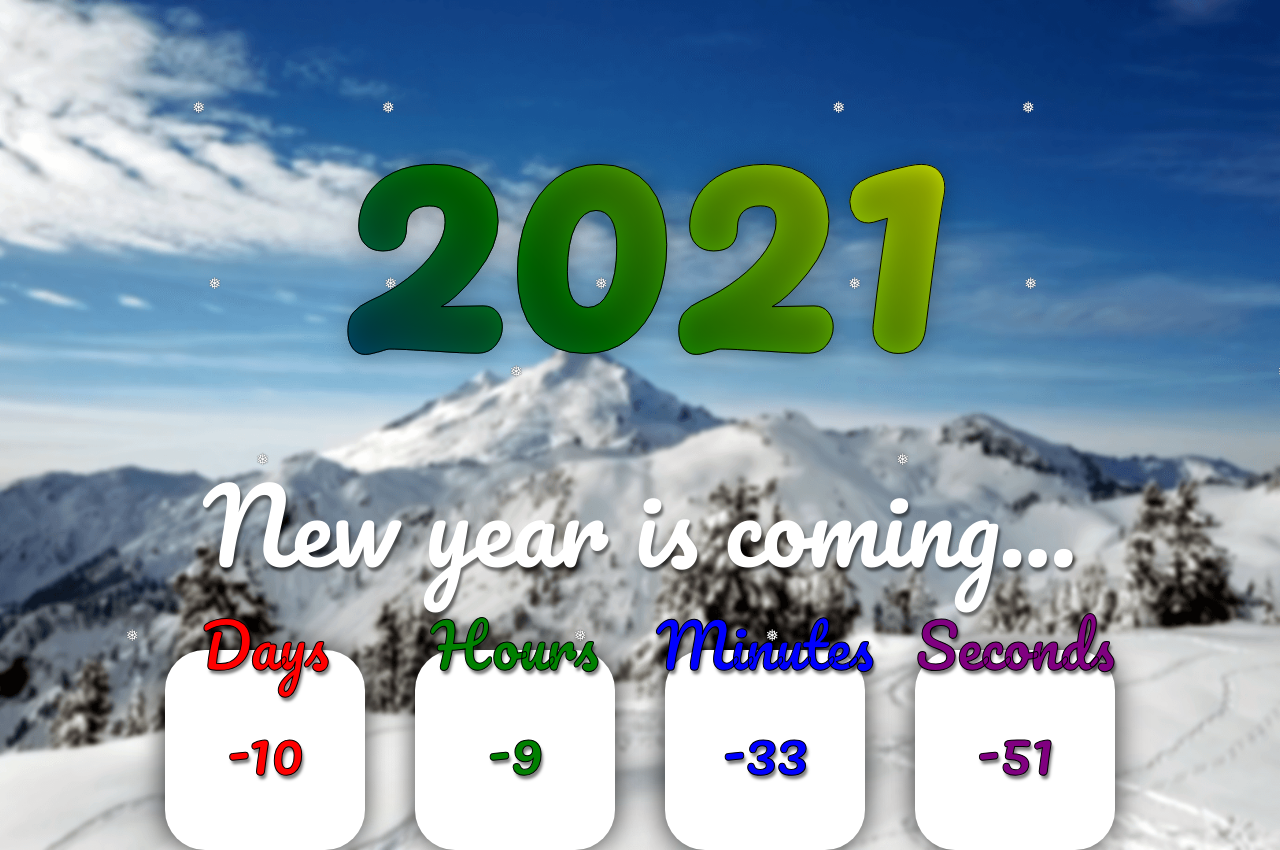
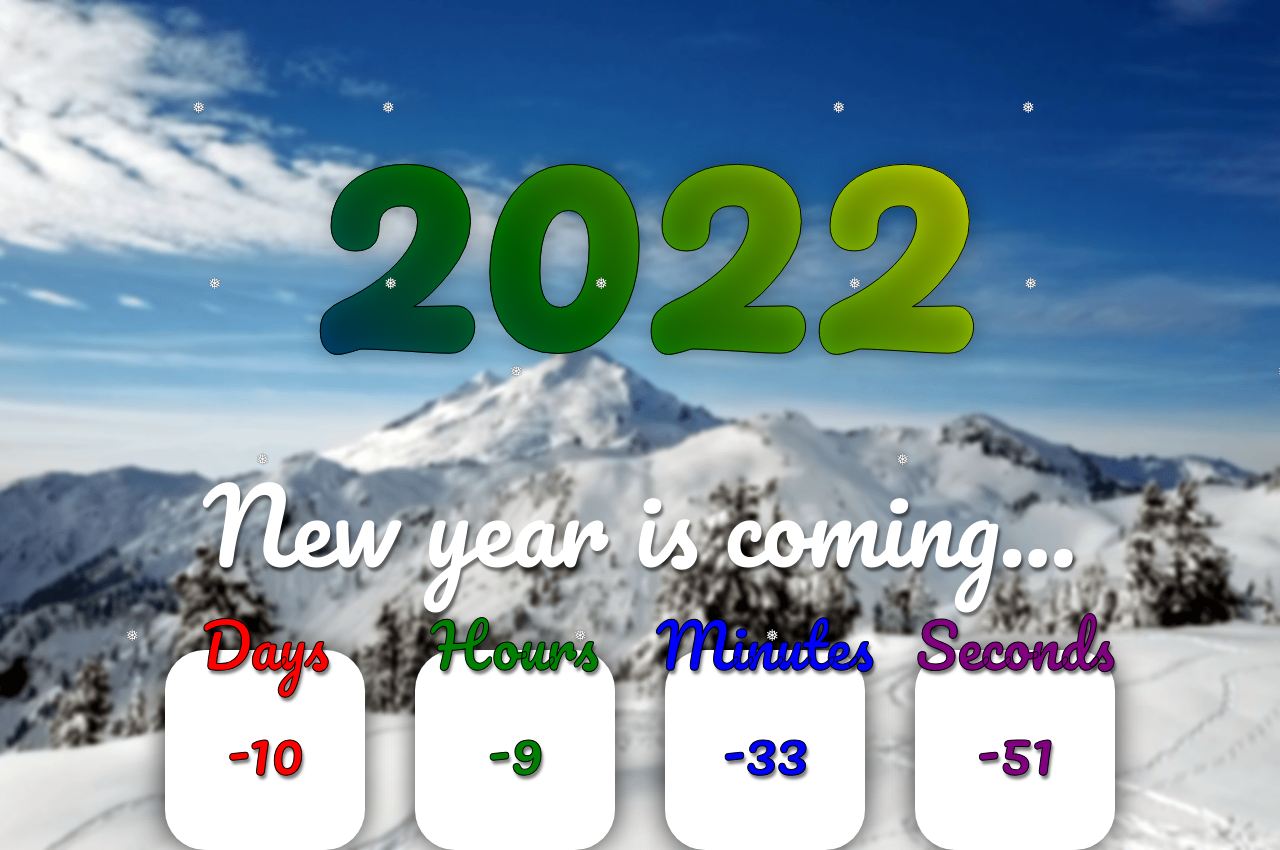
Before and after one commit to newyear2023/newyear2023.github.io, a plain HTML site: page index.html in a window 1280 px wide. Drawn offline with Linux system fonts and the light colour scheme.

Commit message:
2021 -> 202

```diff
--- a/index.html
+++ b/index.html
@@ -41,7 +41,7 @@
       <div class="container">
         <div class="row">
           <div class="col-12 top">
-            <p class="title wave">2021</p>
+            <p class="title wave">2022</p>
             <p class="text">New year is coming...</p>
           </div>
         </div>
```
